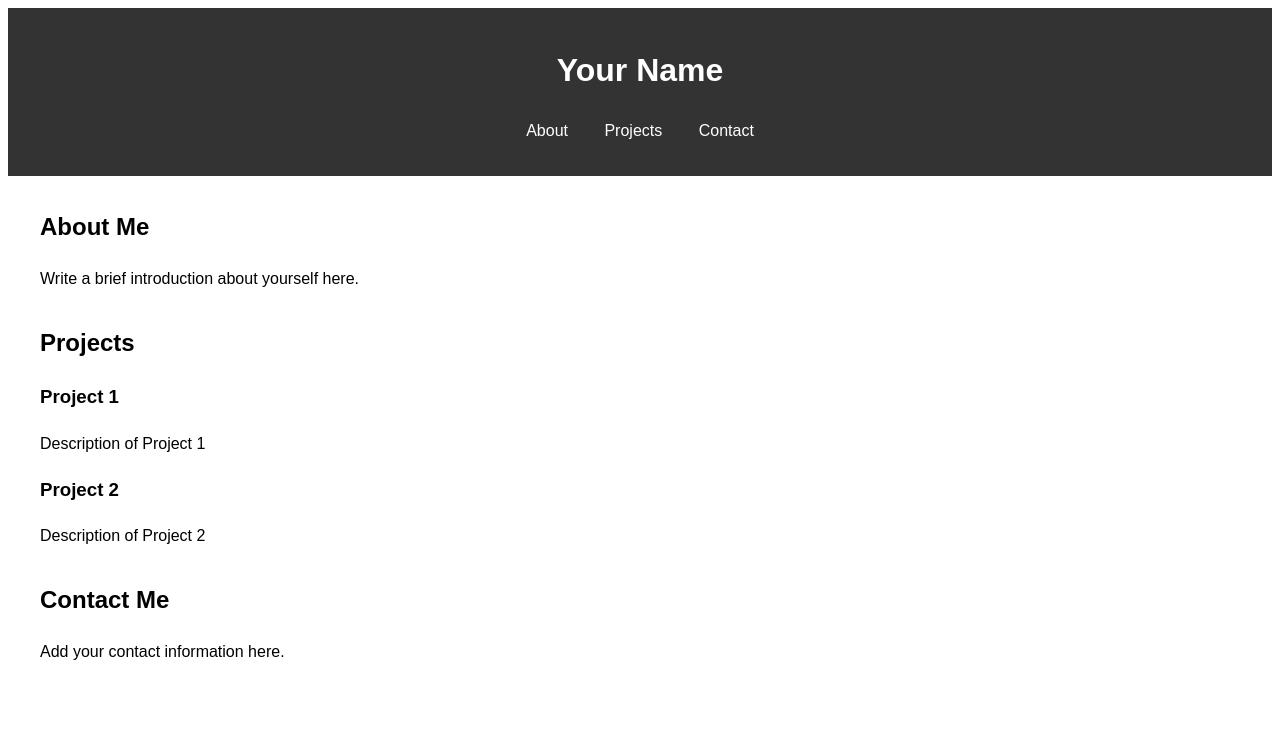
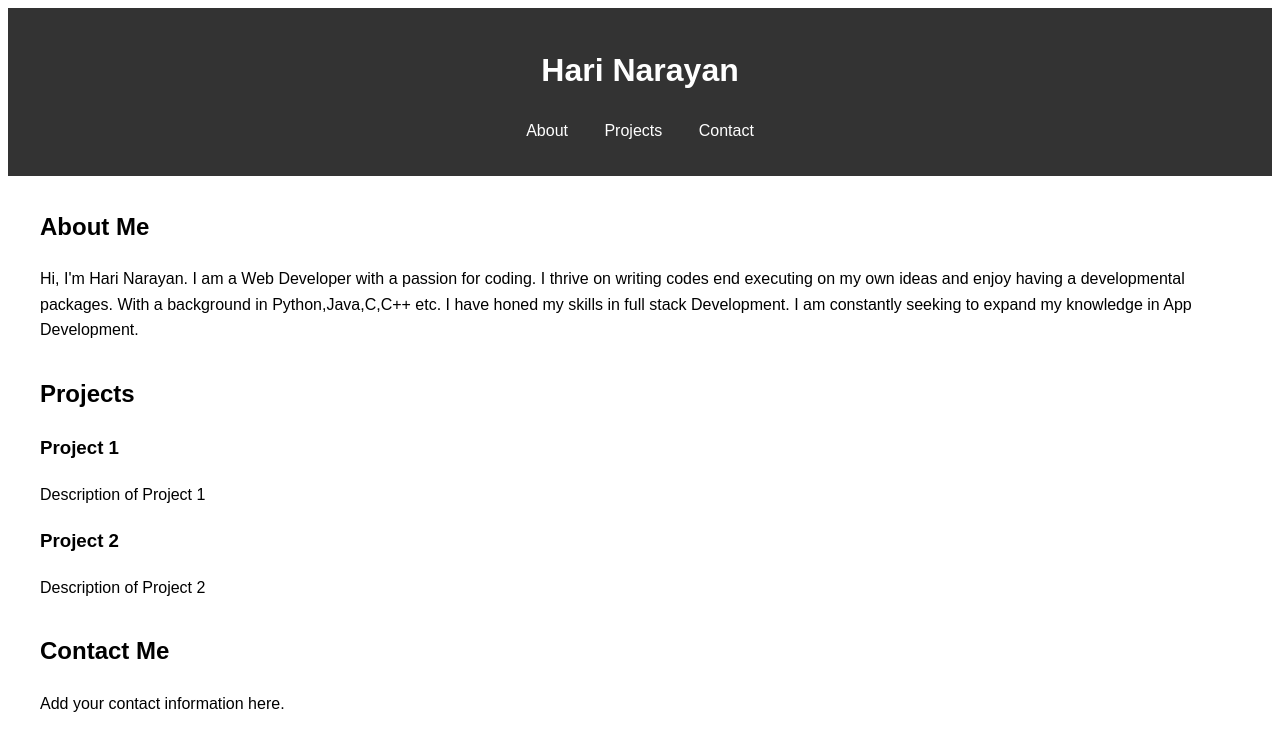
Before and after one commit to Hari-nk7/Hari-s-html, a plain HTML site: page index.html in a window 1280 px wide. Drawn offline with Linux system fonts and the light colour scheme; a script that the page names is missing.

Commit message:
create a website

```diff
--- a/index.html
+++ b/index.html
@@ -3,12 +3,12 @@
 <head>
     <meta charset="UTF-8">
     <meta name="viewport" content="width=device-width, initial-scale=1.0">
-    <title>Your Name - Portfolio</title>
+    <title>Hari Narayan- Portfolio</title>
     <link rel="stylesheet" href="style.css">
 </head>
 <body>
     <header>
-        <h1>Your Name</h1>
+        <h1>Hari Narayan</h1>
         <nav>
             <ul>
                 <li><a href="#about">About</a></li>
@@ -20,7 +20,10 @@
 
     <section id="about">
         <h2>About Me</h2>
-        <p>Write a brief introduction about yourself here.</p>
+        <p>Hi, I'm Hari Narayan. I am a Web Developer with a passion for coding.
+            I thrive on writing codes end executing on my own ideas and enjoy having a developmental packages.
+            With a background in Python,Java,C,C++ etc. I have honed my skills in full stack Development.
+            I am constantly seeking to expand my knowledge in App Development.</p>
     </section>
 
     <section id="projects">
```
